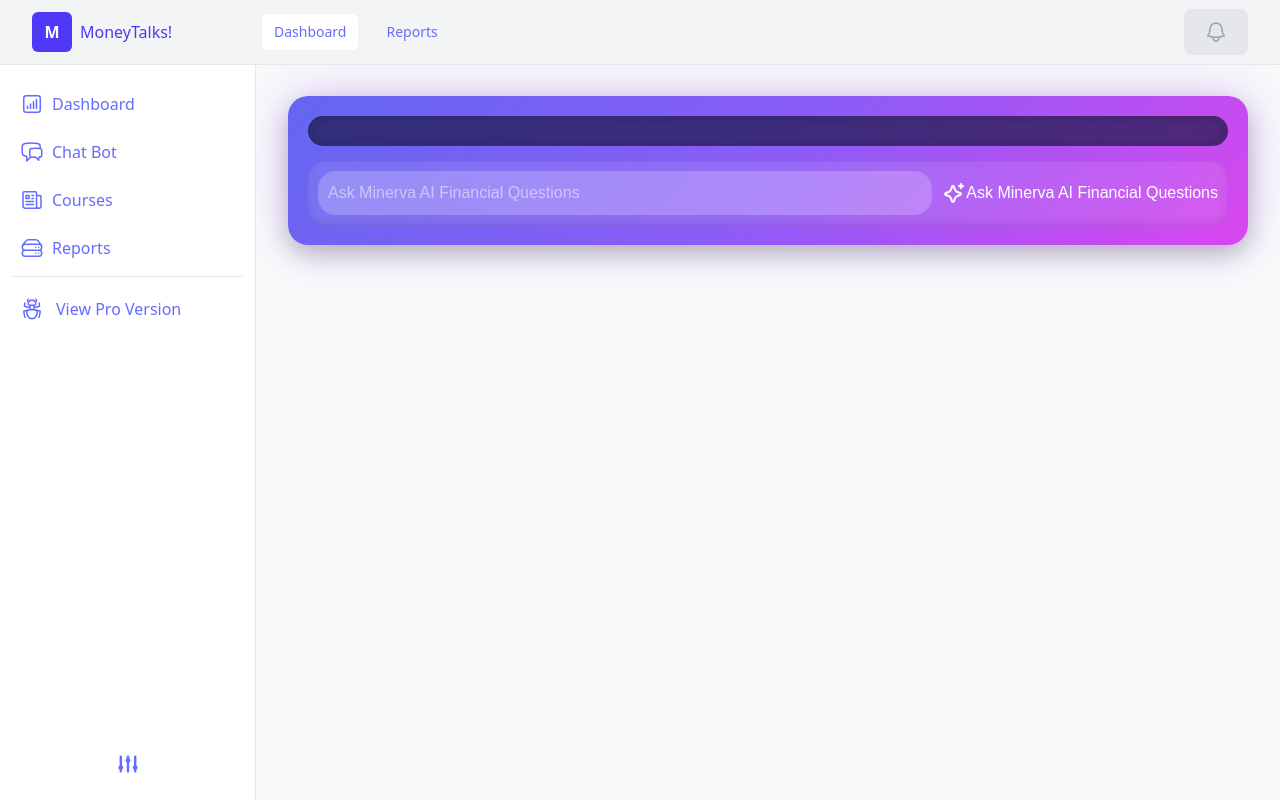
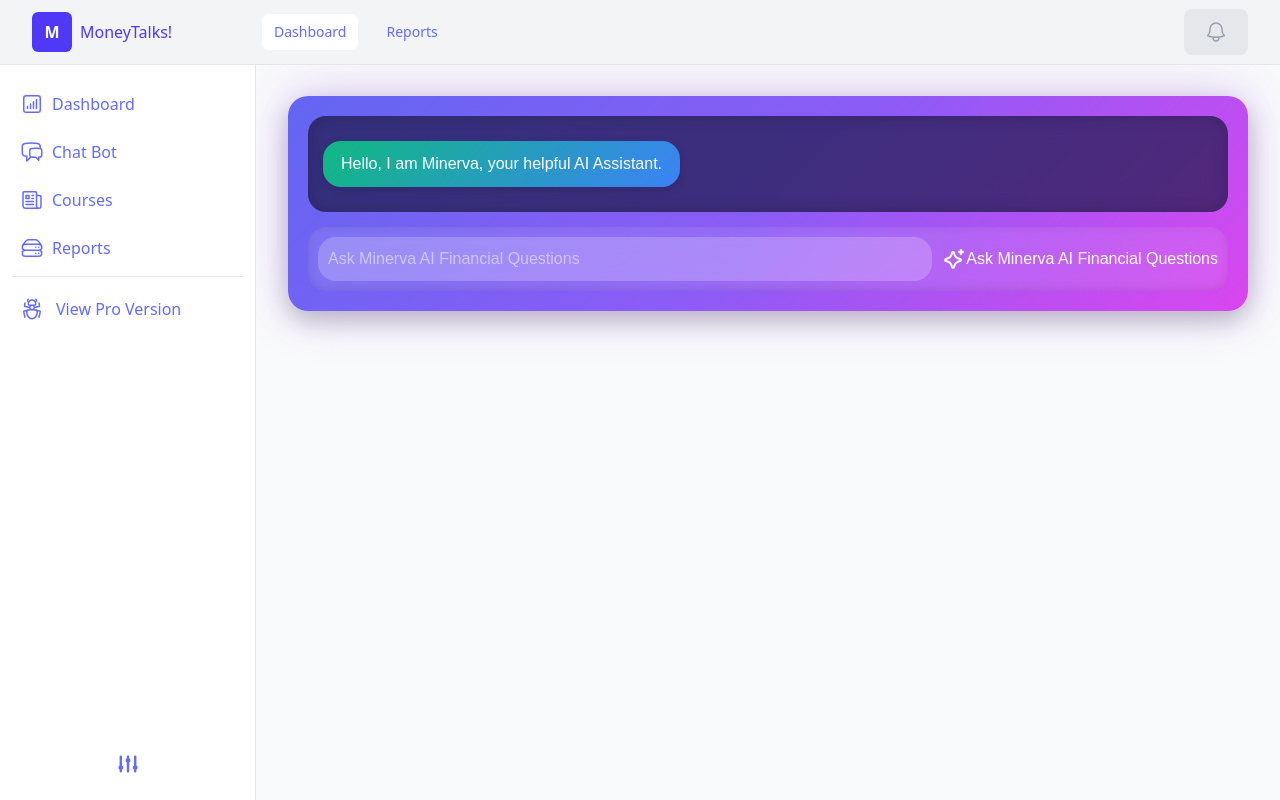
Before and after one commit to bikiris/financial-helper-hack-knight, a React (Vite) app: page /chatbot in a window 1280 px wide. Built offline with nearby package versions, Linux system fonts and the light colour scheme.

Commit message:
removed api key added default chat message

```diff
--- a/src/pages/ChatBot.jsx
+++ b/src/pages/ChatBot.jsx
@@ -2,10 +2,12 @@ import React, { useState, useRef, useEffect } from 'react';
 import OpenAI from "openai";
 import "../styles/ChatBot.css";
 
-const openai = new OpenAI({ apiKey: "YOUR_OPENAI_API_KEY", dangerouslyAllowBrowser: true });
+const openai = new OpenAI({ apiKey: "API-KEY", dangerouslyAllowBrowser: true });
 
 function Chatbot() {
-  const [messages, setMessages] = useState([]);
+  const [messages, setMessages] = useState([
+    { text: "Hello, I am Minerva, your helpful AI Assistant.", sender: "bot" }
+  ]);
   const [inputValue, setInputValue] = useState('');
   const chatboxRef = useRef(null);
 
```
